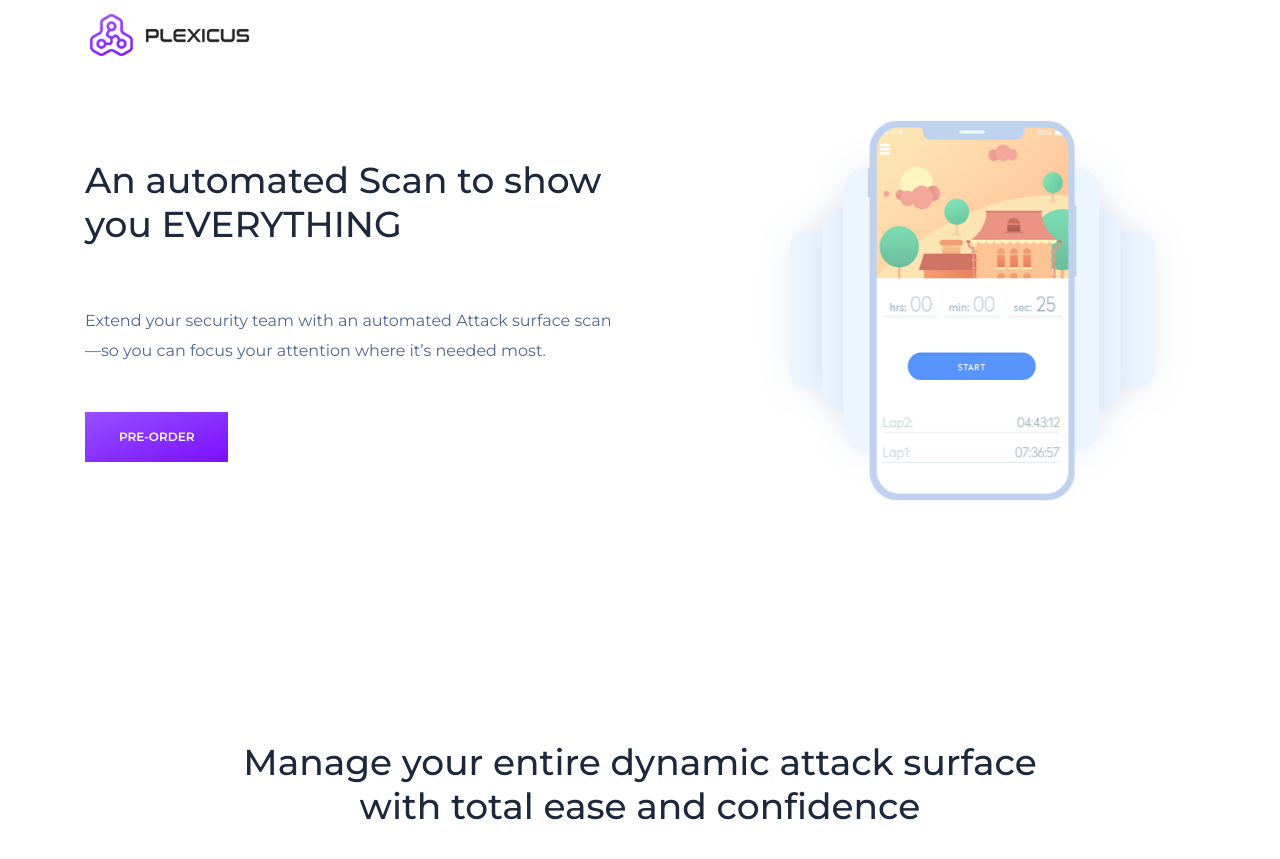
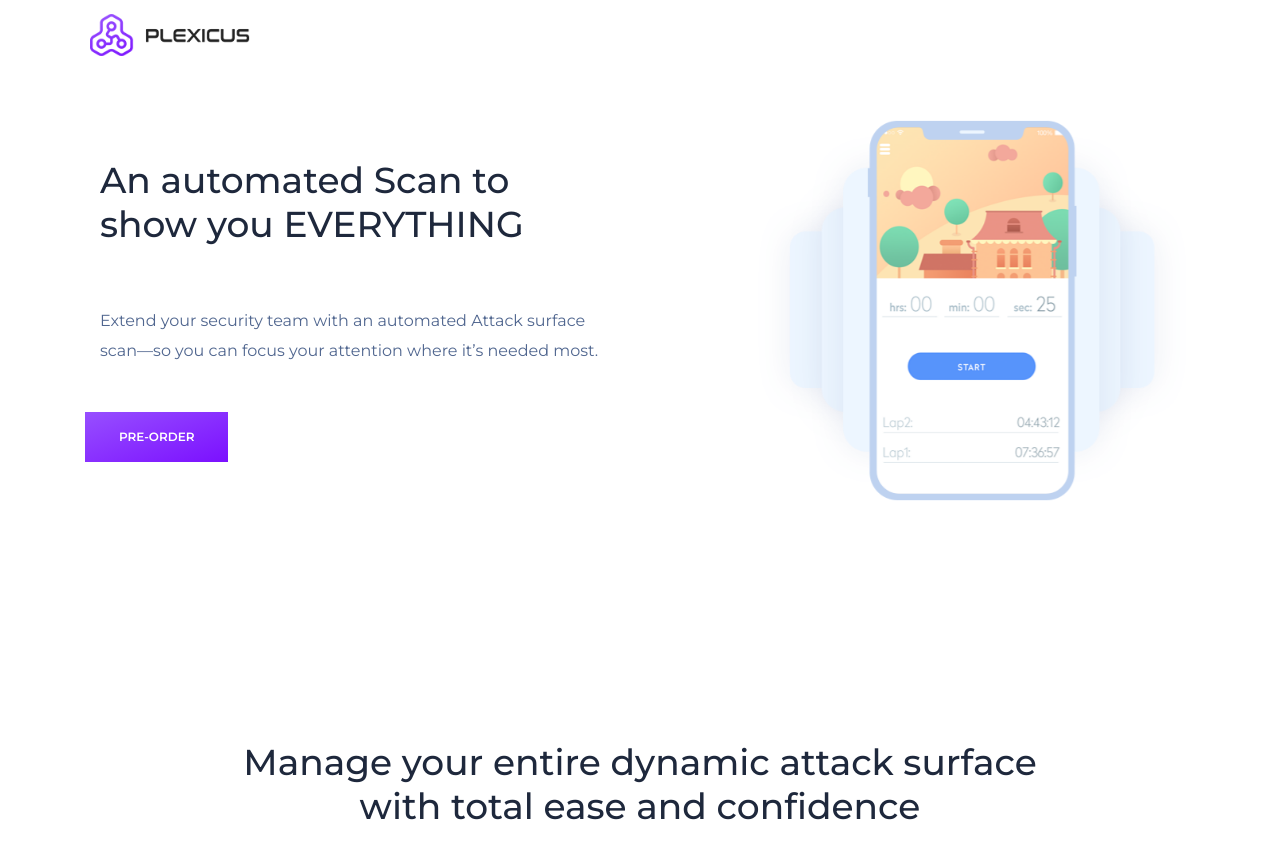
Before and after one commit to Plexicus/web, a Jekyll site: the page built from attack-surface-scan.html, in a window 1280 px wide and 900 px high. Shown: the top 859 px of the window. Built offline with Jekyll 4.4.1, drawn with Linux system fonts in a browser that asks for light colours.

Commit message:
Update attack-surface-scan.html

```diff
--- a/attack-surface-scan.html
+++ b/attack-surface-scan.html
@@ -9,7 +9,7 @@
         <div class="container">
             <div class="row align-items-center justify-content-between">
                 <div class="col-lg-6 col-md-6 req-demo-left">
-                    <div class="col-lg-600">
+                    <div class="col-lg-12">
                         <h1>An automated Scan to show you EVERYTHING</h1>
                         <p>
                             <br>
```
